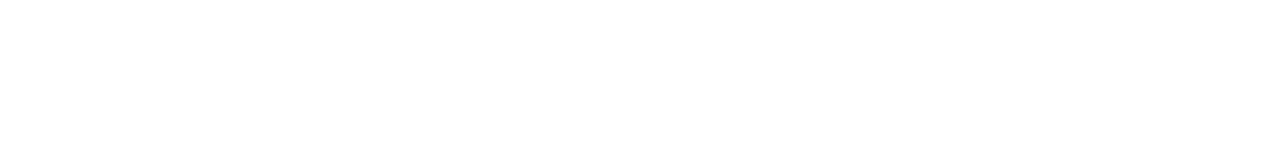
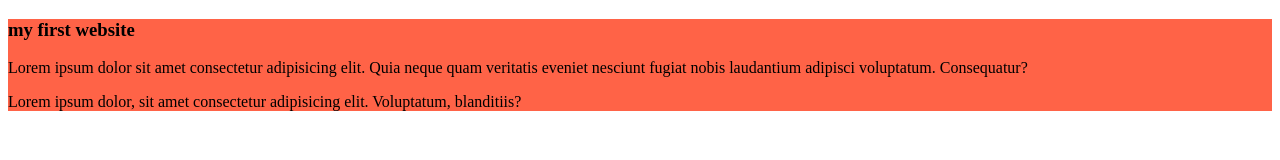
Before and after one commit to SohelRana450/github-test-no-1, a plain HTML site: page index.html in a window 1280 px wide. Drawn offline with Linux system fonts and the light colour scheme.

Commit message:
added first commit

```diff
--- a/index.html
+++ b/index.html
@@ -1,11 +1,24 @@
 <!DOCTYPE html>
 <html lang="en">
-<head>
-    <meta charset="UTF-8">
-    <meta name="viewport" content="width=device-width, initial-scale=1.0">
+  <head>
+    <meta charset="UTF-8" />
+    <meta name="viewport" content="width=device-width, initial-scale=1.0" />
     <title>Document</title>
-</head>
-<body>
+    <link rel="stylesheet" href="style.css">
+  </head>
 
-</body>
+  <body>
+    <div>
+      <h3>my first website</h3>
+      <p>
+        Lorem ipsum dolor sit amet consectetur adipisicing elit. Quia neque quam
+        veritatis eveniet nesciunt fugiat nobis laudantium adipisci voluptatum.
+        Consequatur?
+      </p>
+      <p>
+        Lorem ipsum dolor, sit amet consectetur adipisicing elit. Voluptatum,
+        blanditiis?
+      </p>
+    </div>
+  </body>
 </html>
--- /dev/null
+++ b/style.css
@@ -0,0 +1,3 @@
+div{
+    background-color: tomato;
+}
```
